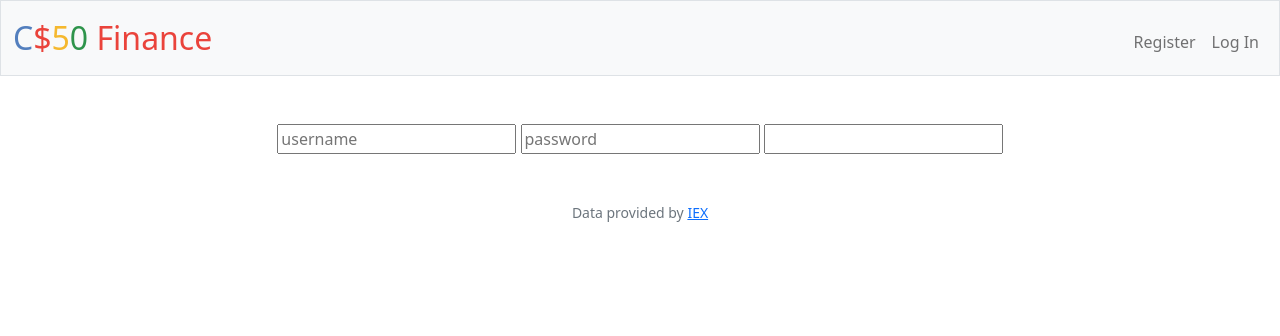
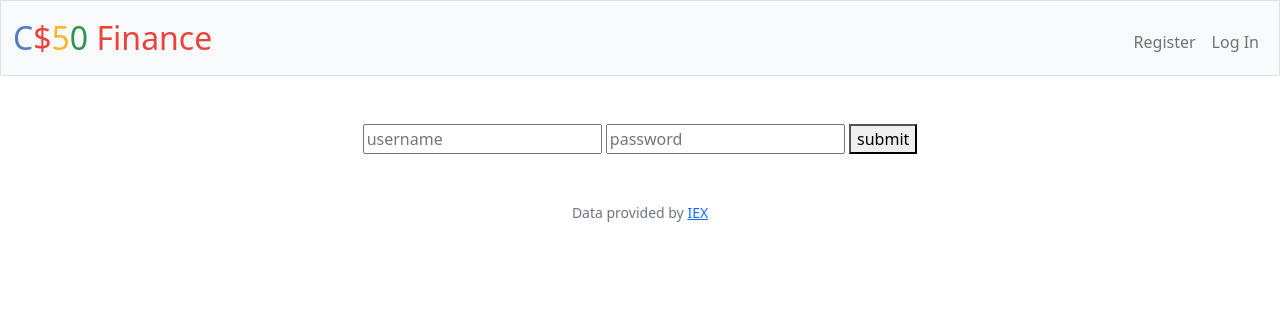
Before and after one commit to holyfatmama/Portfolio, a Flask app: template finance/templates/register.html in a window 1280 px wide. Shown: the top 336 px of the page. Run offline with Flask 3, Linux system fonts and the light colour scheme; the template is opened without the code that fills it, so the values that code supplies are empty; some libraries are stand-ins or nearby versions.

Commit message:
Mon, Oct 30, 2023, 12:49 AM +08:00

```diff
--- a/finance/templates/register.html
+++ b/finance/templates/register.html
@@ -11,6 +11,6 @@
     <form action="/register" method="post">
         <input name="username" placeholder="username" type="text">
         <input name="password" placeholder="password" type="text">
-        <input name
+        <button type="submit">submit</button>
     </form>
 {% endblock %}
```
